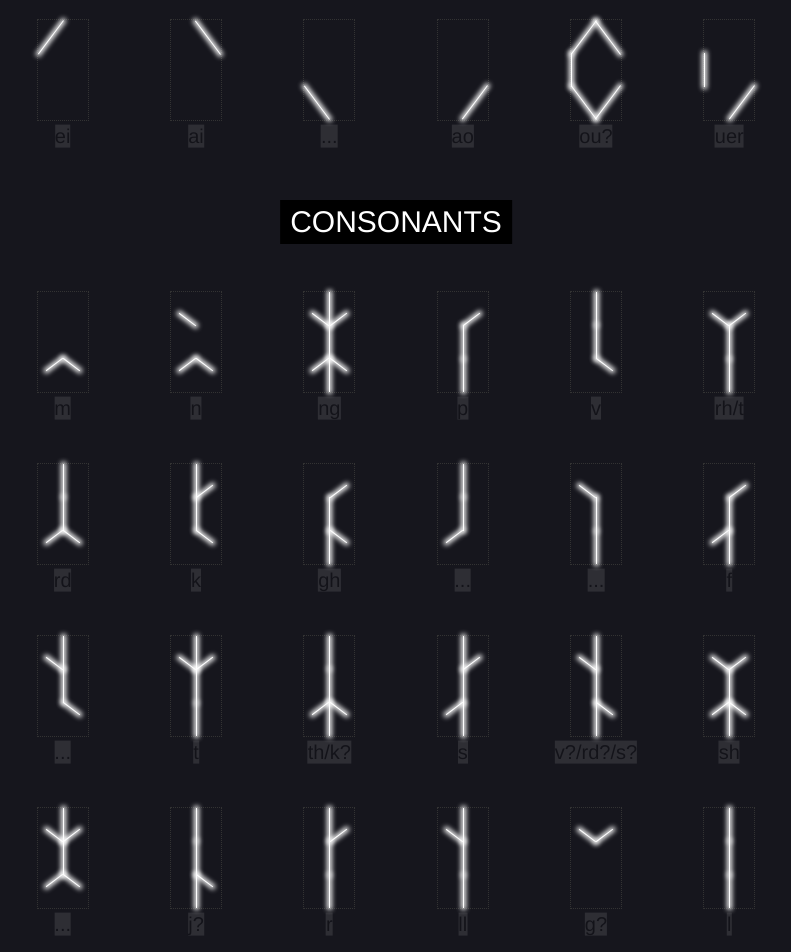
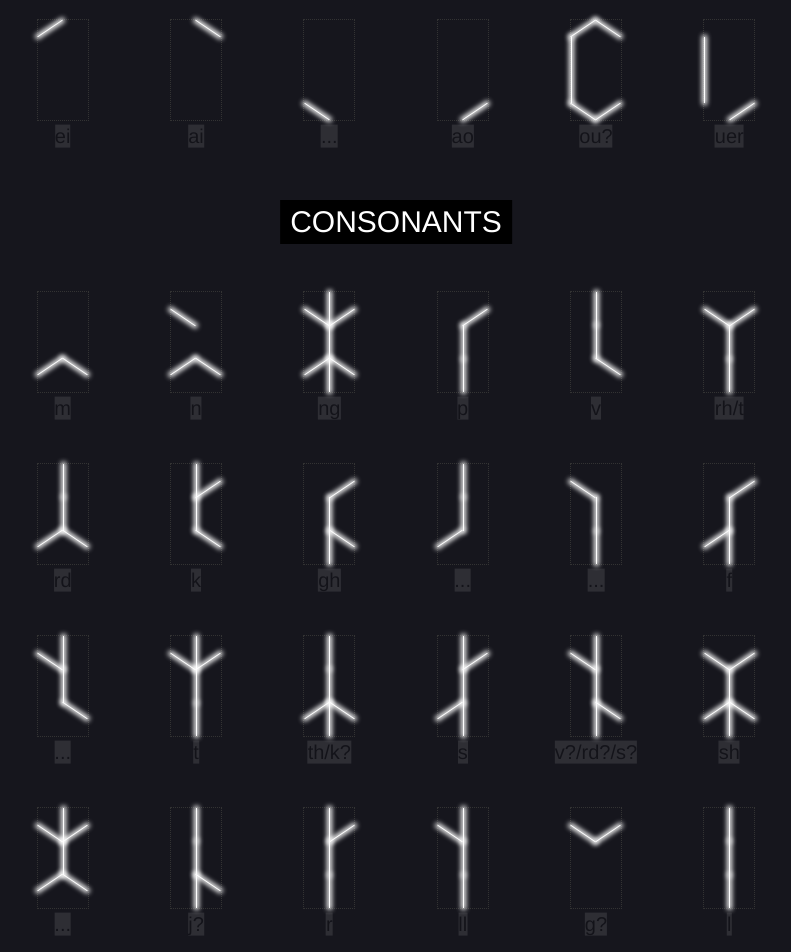
Before and after one commit to luisAzcuaga/tunic-decoder, a plain HTML site: page index.html in a window 1280 px wide. Shown: the part 668-1620 px from the top of the page, without its empty margins (244-1035 px from the left). Drawn offline with Linux system fonts and the light colour scheme.

Commit message:
feat: perfect runes appeal according to game

```diff
--- a/consonants-structure.css
+++ b/consonants-structure.css
@@ -1,9 +1,9 @@
 #consonants-container .rune .rune-segment.upper-left {
   height: 1px;
-  width: 20.82px;
-  rotate: 36.898deg;
-  top: 80%;
-  left: 12%;
+  width: 30.04px;
+  rotate: 33.689deg;
+  top: 75%;
+  left: -5%;
 }
 
 #consonants-container .rune .rune-segment.upper-middle {
@@ -14,10 +14,10 @@
 
 #consonants-container .rune .rune-segment.upper-right {
   height: 1px;
-  width: 20.82px;
-  rotate: -36.898deg;
-  top: 80%;
-  right: 12%;
+  width: 30.04px;
+  rotate: -33.689deg;
+  top: 75%;
+  right: -5%;
 }
 
 #consonants-container .rune .rune-segment.center {
@@ -28,10 +28,10 @@
 
 #consonants-container .rune .rune-segment.lower-left {
   height: 1px;
-  width: 20.82px;
-  rotate: -36.898deg;
-  bottom: 80%;
-  left: 12%;
+  width: 30.04px;
+  rotate: -33.689deg;
+  bottom: 75%;
+  left: -5%;
 }
 
 #consonants-container .rune .rune-segment.lower-middle {
@@ -42,10 +42,10 @@
 
 #consonants-container .rune .rune-segment.lower-right {
   height: 1px;
-  width: 20.82px;
-  rotate: 36.898deg;
-  bottom: 80%;
-  right: 12%;
+  width: 30.04px;
+  rotate: 33.689deg;
+  bottom: 75%;
+  right: -5%;
 }
 
 #inner-1 {
--- a/index.html
+++ b/index.html
@@ -333,7 +333,7 @@
           <span class="rune-segment upper-right"></span>
         </div>
 
-        <div class="rune-chunk-container">
+        <div class="rune-middle-chunk-container">
           <span class="rune-segment center"></span>
         </div>
         <div class="rune-chunk-container">
@@ -350,7 +350,7 @@
           <span class="rune-segment upper-right"></span>
         </div>
 
-        <div class="rune-chunk-container">
+        <div class="rune-middle-chunk-container">
           <span class="rune-segment center"></span>
         </div>
         <div class="rune-chunk-container">
@@ -367,7 +367,7 @@
           <span class="rune-segment upper-right"></span>
         </div>
 
-        <div class="rune-chunk-container">
+        <div class="rune-middle-chunk-container">
           <span class="rune-segment center"></span>
         </div>
         <div class="rune-chunk-container">
@@ -384,7 +384,7 @@
           <span class="rune-segment upper-right"></span>
         </div>
 
-        <div class="rune-chunk-container">
+        <div class="rune-middle-chunk-container">
           <span class="rune-segment center"></span>
         </div>
         <div class="rune-chunk-container">
@@ -401,7 +401,7 @@
           <span class="rune-segment upper-right"></span>
         </div>
 
-        <div class="rune-chunk-container">
+        <div class="rune-middle-chunk-container">
           <span class="rune-segment center"></span>
         </div>
         <div class="rune-chunk-container">
@@ -418,7 +418,7 @@
           <span class="rune-segment upper-right"></span>
         </div>
 
-        <div class="rune-chunk-container">
+        <div class="rune-middle-chunk-container">
           <span class="rune-segment center"></span>
         </div>
         <div class="rune-chunk-container">
@@ -435,7 +435,7 @@
           <span class="rune-segment upper-right"></span>
         </div>
 
-        <div class="rune-chunk-container">
+        <div class="rune-middle-chunk-container">
           <span class="rune-segment center"></span>
         </div>
         <div class="rune-chunk-container">
@@ -452,7 +452,7 @@
           <span class="rune-segment upper-right"></span>
         </div>
 
-        <div class="rune-chunk-container">
+        <div class="rune-middle-chunk-container">
           <span class="rune-segment center"></span>
         </div>
         <div class="rune-chunk-container">
@@ -469,7 +469,7 @@
           <span class="rune-segment upper-right"></span>
         </div>
 
-        <div class="rune-chunk-container">
+        <div class="rune-middle-chunk-container">
           <span class="rune-segment center"></span>
         </div>
         <div class="rune-chunk-container">
@@ -486,7 +486,7 @@
           <span class="rune-segment upper-right"></span>
         </div>
 
-        <div class="rune-chunk-container">
+        <div class="rune-middle-chunk-container">
           <span class="rune-segment center"></span>
         </div>
         <div class="rune-chunk-container">
@@ -503,7 +503,7 @@
           <span class="rune-segment upper-right"></span>
         </div>
 
-        <div class="rune-chunk-container">
+        <div class="rune-middle-chunk-container">
           <span class="rune-segment center"></span>
         </div>
         <div class="rune-chunk-container">
@@ -520,7 +520,7 @@
           <span class="rune-segment upper-right"></span>
         </div>
 
-        <div class="rune-chunk-container">
+        <div class="rune-middle-chunk-container">
           <span class="rune-segment center"></span>
         </div>
         <div class="rune-chunk-container">
@@ -537,7 +537,7 @@
           <span class="rune-segment upper-right"></span>
         </div>
 
-        <div class="rune-chunk-container">
+        <div class="rune-middle-chunk-container">
           <span class="rune-segment center"></span>
         </div>
         <div class="rune-chunk-container">
@@ -554,7 +554,7 @@
           <span class="rune-segment upper-right"></span>
         </div>
 
-        <div class="rune-chunk-container">
+        <div class="rune-middle-chunk-container">
           <span class="rune-segment center"></span>
         </div>
         <div class="rune-chunk-container">
@@ -571,7 +571,7 @@
           <span class="rune-segment upper-right"></span>
         </div>
 
-        <div class="rune-chunk-container">
+        <div class="rune-middle-chunk-container">
           <span class="rune-segment center"></span>
         </div>
         <div class="rune-chunk-container">
@@ -588,7 +588,7 @@
           <span class="rune-segment upper-right"></span>
         </div>
 
-        <div class="rune-chunk-container">
+        <div class="rune-middle-chunk-container">
           <span class="rune-segment center"></span>
         </div>
         <div class="rune-chunk-container">
@@ -605,7 +605,7 @@
           <span class="rune-segment upper-right"></span>
         </div>
 
-        <div class="rune-chunk-container">
+        <div class="rune-middle-chunk-container">
           <span class="rune-segment center"></span>
         </div>
         <div class="rune-chunk-container">
@@ -622,7 +622,7 @@
           <span class="rune-segment upper-right"></span>
         </div>
 
-        <div class="rune-chunk-container">
+        <div class="rune-middle-chunk-container">
           <span class="rune-segment center"></span>
         </div>
         <div class="rune-chunk-container">
@@ -639,7 +639,7 @@
           <span class="rune-segment upper-right"></span>
         </div>
 
-        <div class="rune-chunk-container">
+        <div class="rune-middle-chunk-container">
           <span class="rune-segment center"></span>
         </div>
         <div class="rune-chunk-container">
@@ -655,7 +655,7 @@
           <span class="rune-segment upper-right"></span>
         </div>
 
-        <div class="rune-chunk-container">
+        <div class="rune-middle-chunk-container">
           <span class="rune-segment center"></span>
         </div>
         <div class="rune-chunk-container">
@@ -672,7 +672,7 @@
           <span class="rune-segment upper-right"></span>
         </div>
 
-        <div class="rune-chunk-container">
+        <div class="rune-middle-chunk-container">
           <span class="rune-segment center"></span>
         </div>
         <div class="rune-chunk-container">
@@ -689,7 +689,7 @@
           <span class="rune-segment upper-right"></span>
         </div>
 
-        <div class="rune-chunk-container">
+        <div class="rune-middle-chunk-container">
           <span class="rune-segment center"></span>
         </div>
         <div class="rune-chunk-container">
@@ -706,7 +706,7 @@
           <span class="rune-segment upper-right"></span>
         </div>
 
-        <div class="rune-chunk-container">
+        <div class="rune-middle-chunk-container">
           <span class="rune-segment center"></span>
         </div>
         <div class="rune-chunk-container">
@@ -723,7 +723,7 @@
           <span class="rune-segment upper-right"></span>
         </div>
 
-        <div class="rune-chunk-container">
+        <div class="rune-middle-chunk-container">
           <span class="rune-segment center"></span>
         </div>
         <div class="rune-chunk-container">
@@ -740,7 +740,7 @@
           <span class="rune-segment upper-right"></span>
         </div>
 
-        <div class="rune-chunk-container">
+        <div class="rune-middle-chunk-container">
           <span class="rune-segment center"></span>
         </div>
         <div class="rune-chunk-container">
--- a/vowels-structure.css
+++ b/vowels-structure.css
@@ -1,30 +1,31 @@
 #vowels-container .rune .rune-segment.upper-left {
   height: 1px;
-  width: 41.64px;
-  rotate: -53.102deg;
-  top: 50%;
-  left: -16%;
+  width: 30.04px;
+  rotate: -33.689deg;
+  top: 25%;
+  left: -5%;
 }
 
 #vowels-container .rune .rune-segment.upper-right {
   height: 1px;
-  width: 41.64px;
-  rotate: 53.102deg;
-  top: 50%;
-  right: -16%;
+  width: 30.04px;
+  rotate: 33.689deg;
+  top: 25%;
+  right: -5%;
 }
 
 #vowels-container .rune .rune-segment.middle-left {
-  height: 33.3px;
+  height: calc(33.3px + 16.666px + 16.666px);
   width: 1px;
-  top: 0;
+  top: -50%;
   left: 0;
 }
 
 #vowels-container .rune .rune-segment.middle-right {
-  height: 33.3px;
+  /* it's never used though */
+  height: calc(33.3px + 16.666px + 16.666px);
   width: 1px;
-  top: 0;
+  top: -50%;
   right: 0;
 }
 
@@ -32,20 +33,18 @@
 
 #vowels-container .rune .rune-segment.lower-left {
   height: 1px;
-  width: 41.64px;
-  rotate: 53.102deg;
-
-  bottom: 50%;
-  left: -16%;
+  width: 30.04px;
+  rotate: 33.689deg;
+  bottom: 25%;
+  left: -5%;
 }
 
 #vowels-container .rune .rune-segment.lower-right {
   height: 1px;
-  width: 41.64px;
-  rotate: -53.102deg;
-
-  bottom: 50%;
-  right: -16%;
+  width: 30.04px;
+  rotate: -33.689deg;
+  bottom: 25%;
+  right: -5%;
 }
 
 #outer-1 {
```
